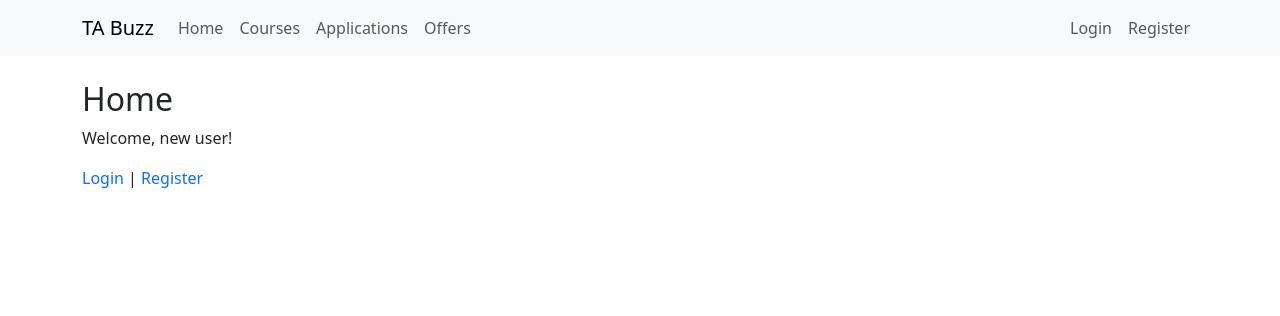
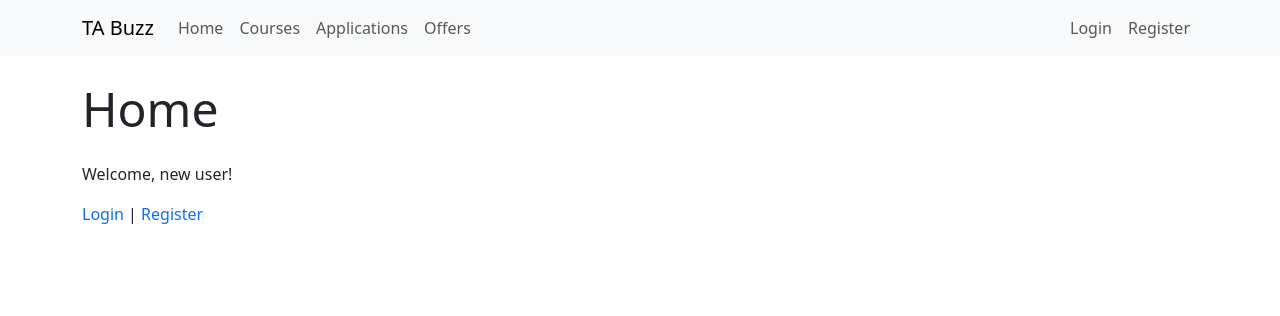
Before and after one commit to k3vkoh/bc-tasystem, a Django app: page / in a window 1280 px wide. Shown: the top 316 px of the page. Run offline with Django 4.2, Linux system fonts and the light colour scheme.

Commit message:
Home styling

```diff
--- a/src/main/templates/home.html
+++ b/src/main/templates/home.html
@@ -2,7 +2,7 @@
 
 {% block content %}
 
-<h2>Home</h2>
+<h1 class="mb-4 display-5">Home</h1>
 
 {% if user.is_authenticated %}
     <p>Welcome, {{ user }}!</p>
```
